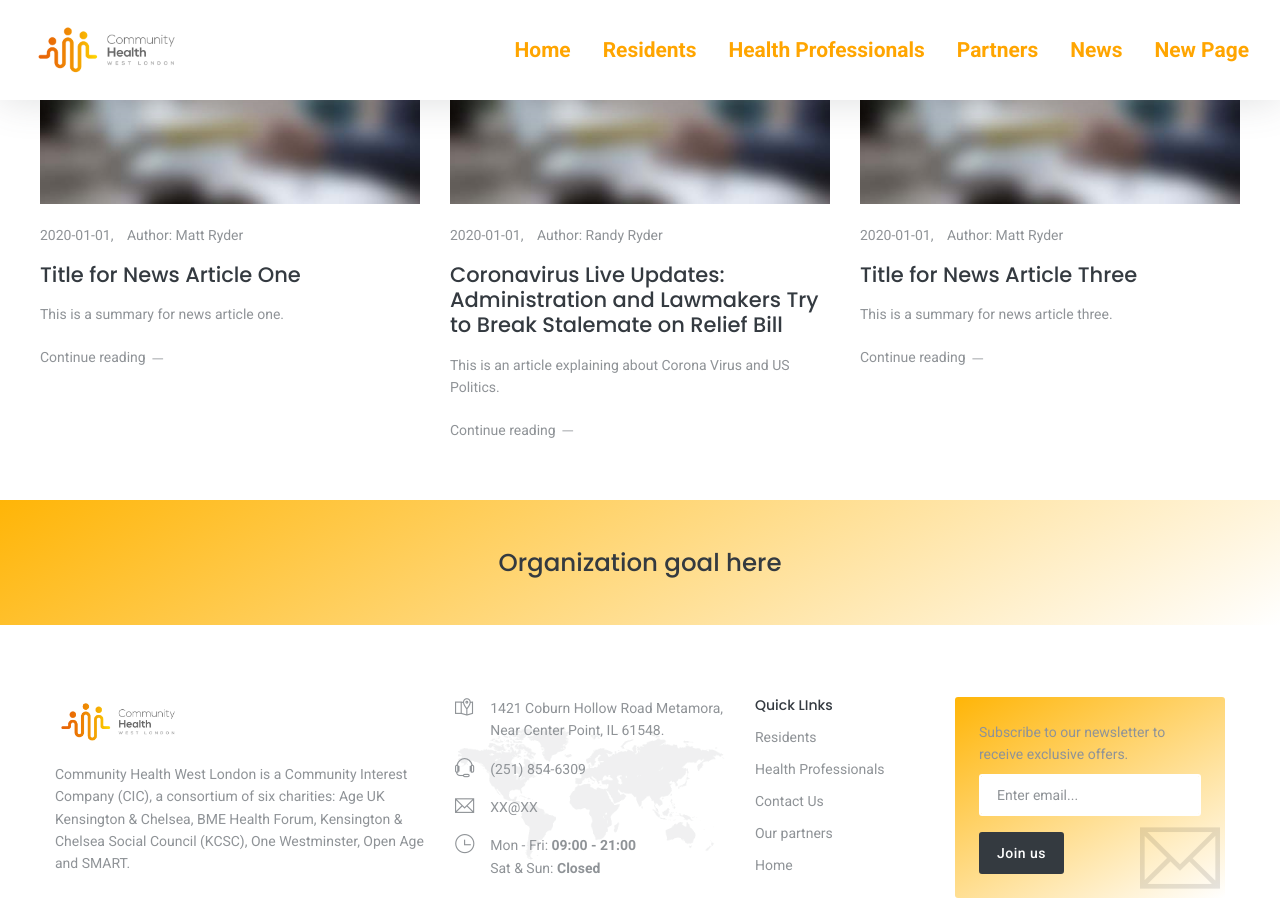
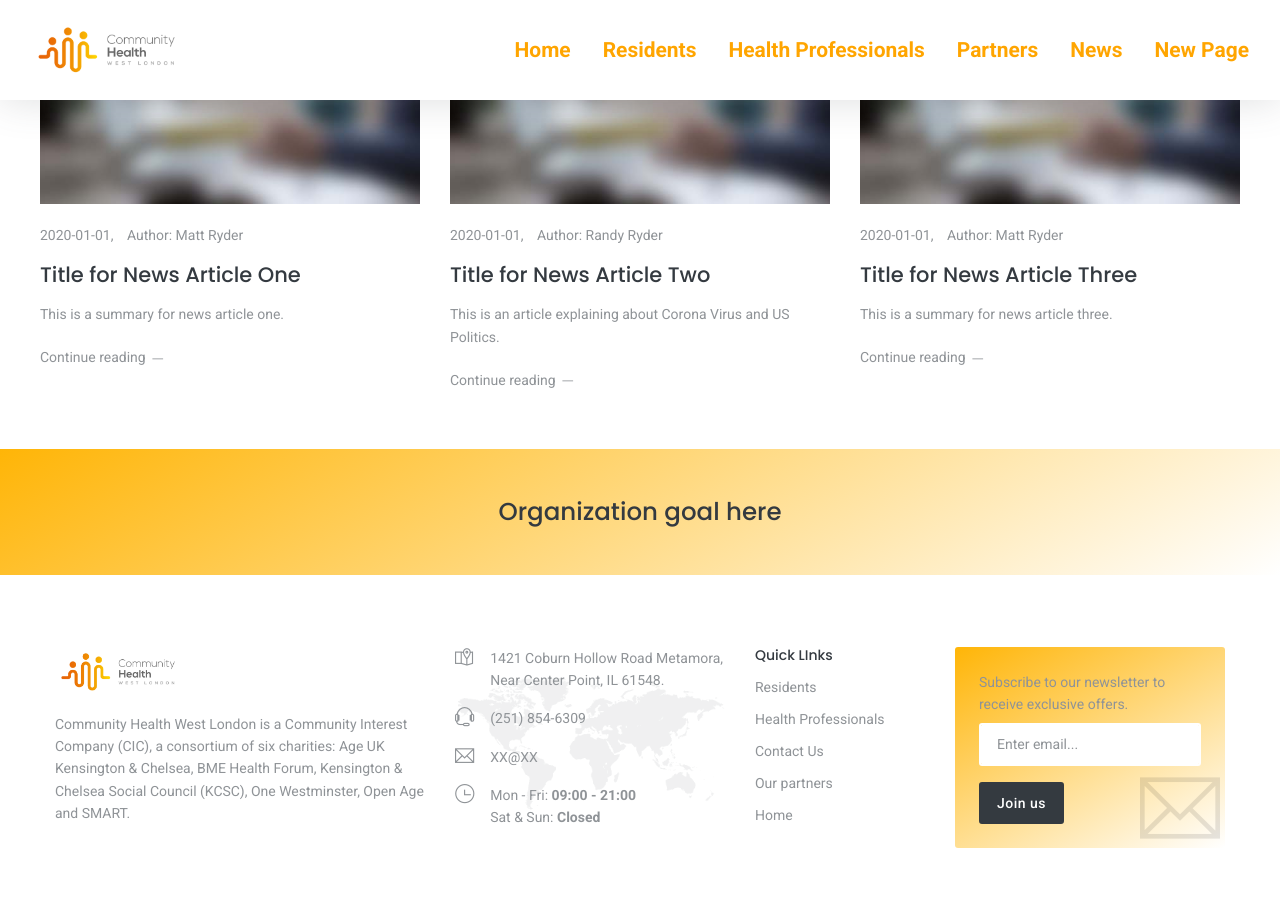
Before and after one commit to AgileVentures/cic-website, a Jekyll site: the page built from news-items.md, in a window 1280 px wide and 900 px high, scrolled down 498 px. Built offline with Jekyll 4.4.1, drawn with Linux system fonts in a browser that asks for light colours; some web fonts are replaced.

Commit message:
Update News Summaries “news_summaries”

```diff
--- a/_data/news_summaries.yml
+++ b/_data/news_summaries.yml
@@ -6,8 +6,7 @@ news_summaries:
     links_to: news-article
     is_displayable: true
   - author: Randy Ryder
-    title: "Coronavirus Live Updates: Administration and Lawmakers Try to Break
-      Stalemate on Relief Bill"
+    title: Title for News Article Two
     summary: This is an article explaining about Corona Virus and US Politics.
     date_published: 2020-01-01
     links_to: news-article-two
```
